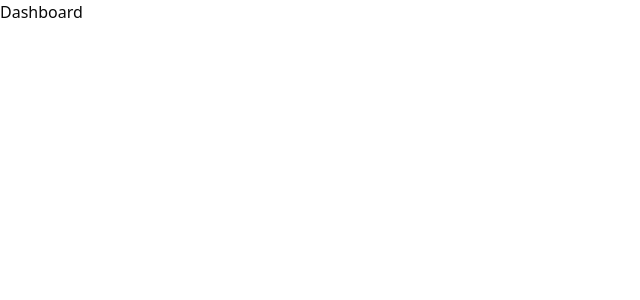
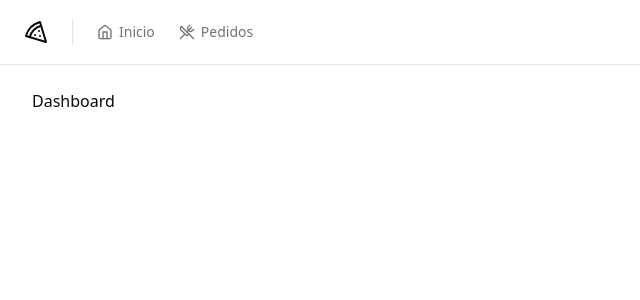
Before and after one commit to markus90souza/dashboard-pizzashop, a React (Vite) app: page / in a window 1280 px wide. Shown: the top 300 px of the page, without its empty margins (0-640 px from the left). Built offline with nearby package versions, Linux system fonts and the light colour scheme.

Commit message:
feat:create layout app and header/navlink components

```diff
--- a/package.json
+++ b/package.json
@@ -12,6 +12,7 @@
   "dependencies": {
     "@hookform/resolvers": "^3.3.4",
     "@radix-ui/react-label": "^2.0.2",
+    "@radix-ui/react-separator": "^1.0.3",
     "@radix-ui/react-slot": "^1.0.2",
     "class-variance-authority": "^0.7.0",
     "clsx": "^2.1.0",
--- /dev/null
+++ b/src/components/header.tsx
@@ -0,0 +1,30 @@
+import { Home, Pizza, UtensilsCrossed } from 'lucide-react'
+import { FC } from 'react'
+
+import { Separator } from '@/components/ui/separator'
+
+import { NavLink } from './nav-link'
+
+export const Header: FC = () => {
+  return (
+    <div className="border-b">
+      <div className="flex h-16 items-center gap-6 px-6">
+        <Pizza className="h-6 w-6" />
+
+        <Separator orientation="vertical" className="h-6" />
+
+        <nav className="flex items-center space-x-4 lg:space-x-6">
+          <NavLink to={''}>
+            <Home className="h-4 w-4" />
+            Inicio
+          </NavLink>
+
+          <NavLink to={''}>
+            <UtensilsCrossed className="h-4 w-4" />
+            Pedidos
+          </NavLink>
+        </nav>
+      </div>
+    </div>
+  )
+}
--- /dev/null
+++ b/src/components/nav-link.tsx
@@ -0,0 +1,20 @@
+import { FC } from 'react'
+import { Link, LinkProps, useLocation } from 'react-router-dom'
+
+import { cn } from '@/lib/utils'
+
+type NavLinkProps = LinkProps
+
+export const NavLink: FC<NavLinkProps> = ({ className, ...rest }) => {
+  const { pathname } = useLocation()
+  return (
+    <Link
+      data-current={pathname === rest.to}
+      className={cn(
+        'flex items-center gap-1.5 text-sm font-medium text-muted-foreground hover:text-muted data-[current=true]:text-foreground',
+        className,
+      )}
+      {...rest}
+    />
+  )
+}
--- /dev/null
+++ b/src/components/ui/separator.tsx
@@ -0,0 +1,29 @@
+import * as SeparatorPrimitive from '@radix-ui/react-separator'
+import * as React from 'react'
+
+import { cn } from '@/lib/utils'
+
+const Separator = React.forwardRef<
+  React.ElementRef<typeof SeparatorPrimitive.Root>,
+  React.ComponentPropsWithoutRef<typeof SeparatorPrimitive.Root>
+>(
+  (
+    { className, orientation = 'horizontal', decorative = true, ...props },
+    ref,
+  ) => (
+    <SeparatorPrimitive.Root
+      ref={ref}
+      decorative={decorative}
+      orientation={orientation}
+      className={cn(
+        'shrink-0 bg-border',
+        orientation === 'horizontal' ? 'h-[1px] w-full' : 'h-full w-[1px]',
+        className,
+      )}
+      {...props}
+    />
+  ),
+)
+Separator.displayName = SeparatorPrimitive.Root.displayName
+
+export { Separator }
--- a/src/layouts/app.tsx
+++ b/src/layouts/app.tsx
@@ -1,10 +1,15 @@
 import { FC } from 'react'
 import { Outlet } from 'react-router-dom'
 
+import { Header } from '@/components/header'
+
 export const AppLayout: FC = () => {
   return (
-    <div className="">
-      <Outlet />
+    <div className="flex min-h-screen flex-col antialiased">
+      <Header />
+      <div className="flex flex-1 flex-col gap-4 p-8 pt-6">
+        <Outlet />
+      </div>
     </div>
   )
 }
--- a/src/layouts/auth.tsx
+++ b/src/layouts/auth.tsx
@@ -4,7 +4,7 @@
 
 export const AuthLayout: FC = () => {
   return (
-    <div className="grid min-h-screen grid-cols-2">
+    <div className="grid min-h-screen grid-cols-2 antialiased">
       <div className="flex h-full flex-col justify-between border-r border-foreground/5 bg-muted p-10 text-muted-foreground">
         <div className="flex items-center gap-3 text-lg font-medium text-foreground">
           <Pizza className="h-5 w-5" />
--- a/src/pages/auth/sign-in.tsx
+++ b/src/pages/auth/sign-in.tsx
@@ -6,7 +6,7 @@
 import { toast } from 'sonner'
 import { z } from 'zod'
 
-import { Button, buttonVariants } from '@/components/ui/button'
+import { Button } from '@/components/ui/button'
 import { Input } from '@/components/ui/input'
 import { Label } from '@/components/ui/label'
 
```
Also changed, not shown: 1 other file (tests, documents, lock files or other folders).
